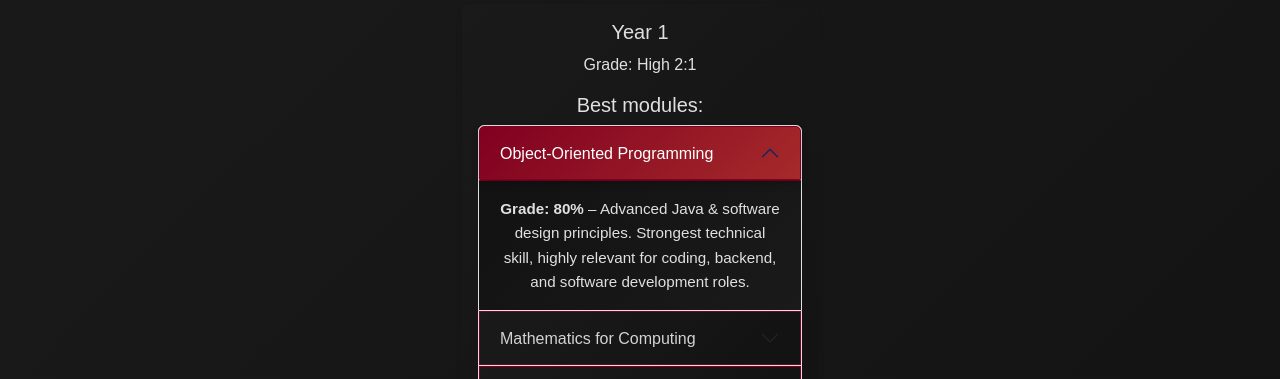
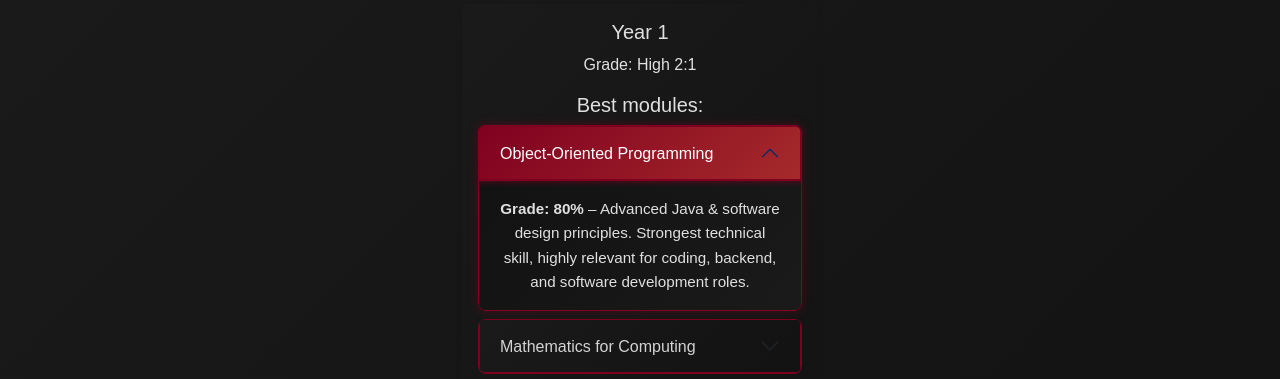
Before and after one commit to spami-sh/portfolio, a plain HTML site: page index.html in a window 1280 px wide. Both pictures are taken after a click on the button "Object-Oriented Programming". Shown: the part 416-795 px from the top of the page. Drawn offline with nearby package versions, Linux system fonts and the light colour scheme.

Commit message:
Update style.css

```diff
--- a/style.css
+++ b/style.css
@@ -92,6 +92,7 @@ button:hover {
   color: #E0E0E0; /* Light grey text */
   border-top: 1px solid #800020; /* Burgundy accent to separate items */
   font-size: 0.95rem;
+
 }
 
 /* Accordion Header Button */
@@ -112,6 +113,30 @@ button:hover {
 
 /* Accordion Hover Effect */
 .accordion-button:hover {
+  border: 2px solid #800020; /* Solid burgundy border */
   background: linear-gradient(135deg, #A52A2A, #800020); /* Reverse gradient on hover */
   color: #FFFFFF;
 }
+/* Accordion Item Container */
+.accordion-item {
+  border: 1px solid #800020; /* Burgundy border for the entire item */
+  border-radius: 8px;
+  overflow: hidden; /* Ensures header and body respect rounded corners */
+  margin-bottom: 0.5rem; /* Space between items */
+  background: linear-gradient(135deg, #1A1A1A, #121212); /* Dark gradient */
+  transition: all 0.3s ease;
+}
+
+/* Optional: Glow effect when focused or expanded */
+.accordion-item:focus-within {
+  box-shadow: 0 0 10px rgba(128, 0, 32, 0.5); /* Burgundy glow */
+}
+
+
+/* Custom focus for buttons, links, accordion */
+button:focus,
+a:focus,
+.accordion-button:focus {
+  outline: none; /* Remove default blue */
+  box-shadow: 0 0 5px 3px rgba(128, 0, 32, 0.5); /* Burgundy glow */
+}
```
